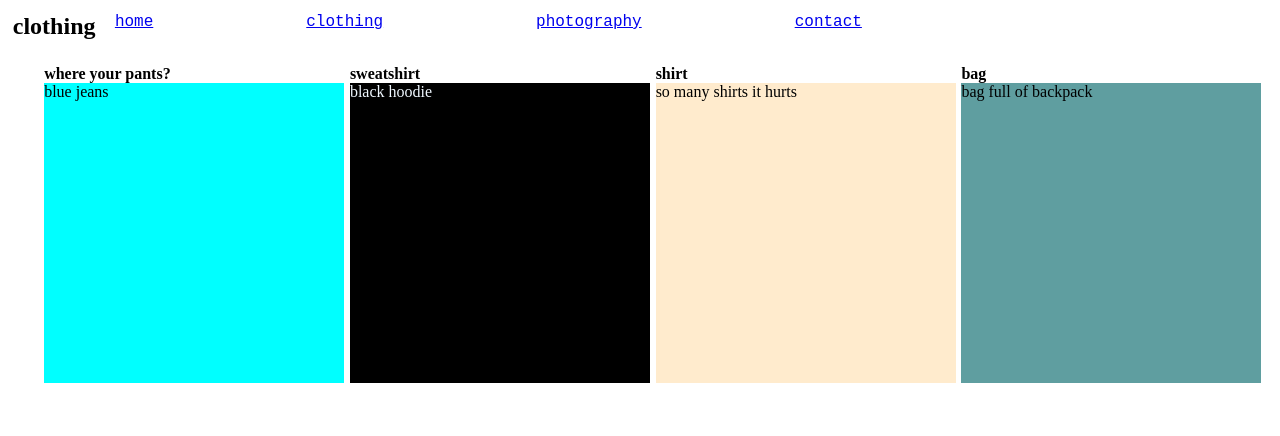
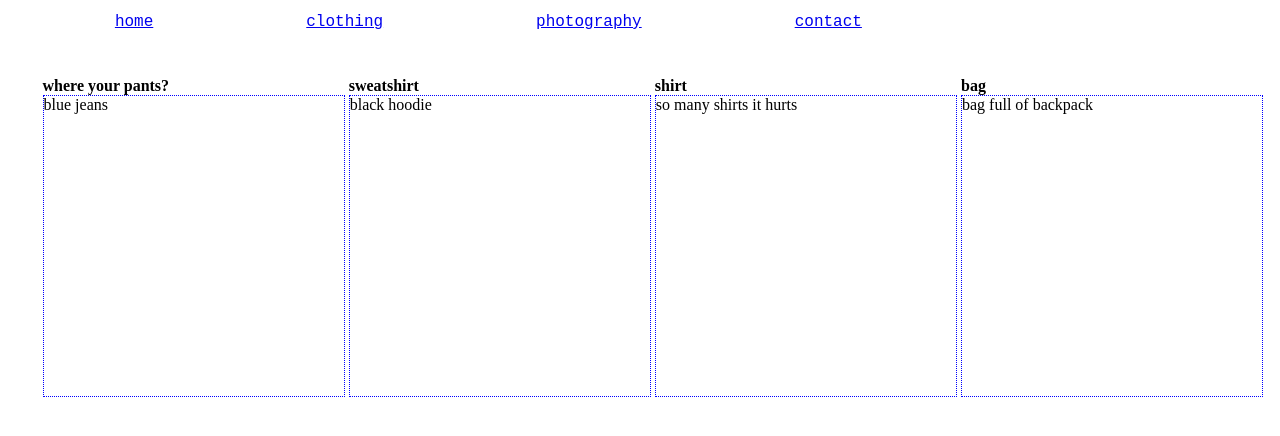
Before and after one commit to hightowerbuilds/hightower-builds, a React (Vite) app: page /clothing in a window 1280 px wide. Shown: the top 436 px of the page. Built offline with nearby package versions, Linux system fonts and the light colour scheme; no server answers; a web font is replaced by a local one.

Commit message:
small changes

```diff
--- a/client/src/pages/Clothing/Clothing.css
+++ b/client/src/pages/Clothing/Clothing.css
@@ -6,8 +6,8 @@
 
 .clothingItemsContainer {
     margin: 2%;
+    margin-top: 5%;
     display: flex;
-
     height: 500px;
     justify-content: space-evenly;
 }
@@ -15,26 +15,25 @@
 .itemOne {
     height: 300px;
     width: 300px;
-    background-color: aqua;
+    border: 1px blue dotted;
 }
 
 .itemTwo {
     height: 300px;
     width: 300px;
-    color: aliceblue;
-    background-color: black;
+    border: 1px blue dotted;
 }
 
 .itemThree {
     height: 300px;
     width: 300px;
-    background-color: blanchedalmond;
+    border: 1px blue dotted;
 }
 
 .itemFour {
     height: 300px;
     width: 300px;
-    background-color: cadetblue;
+    border: 1px blue dotted;
 }
 
 .blueArrow {
--- a/client/src/pages/Clothing/Clothing.jsx
+++ b/client/src/pages/Clothing/Clothing.jsx
@@ -33,10 +33,6 @@ const handleArrow = () => {
 /**
  *
  *
- *
- *
- *
- *
  *  create a bank of images for each item within each clothing-type
  *
  *  item A - img1, img2, img3, img4
@@ -59,7 +55,7 @@ const handleArrow = () => {
       <NavBar />
 
       <div className='mainClothingContainer'>
-        <h2>clothing</h2>
+
 
         <div className='clothingItemsContainer'>
           <div>
```
